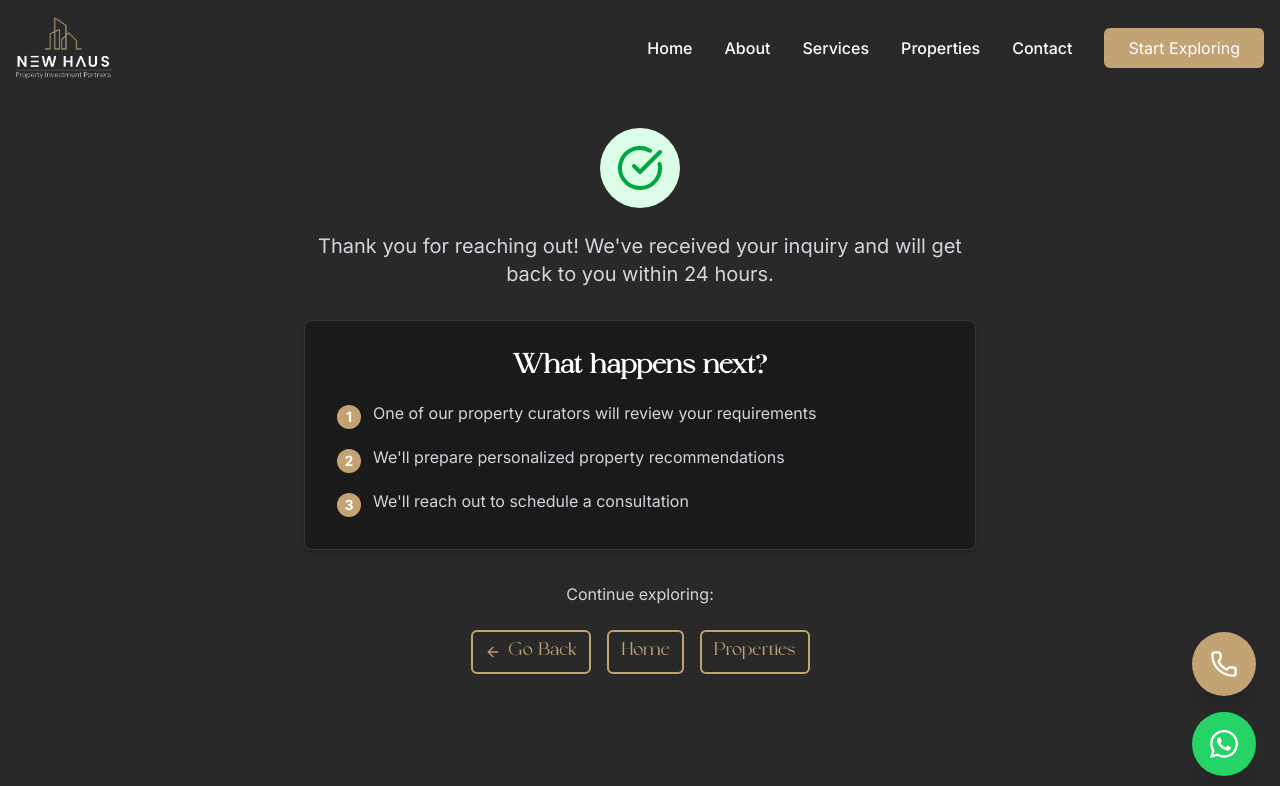
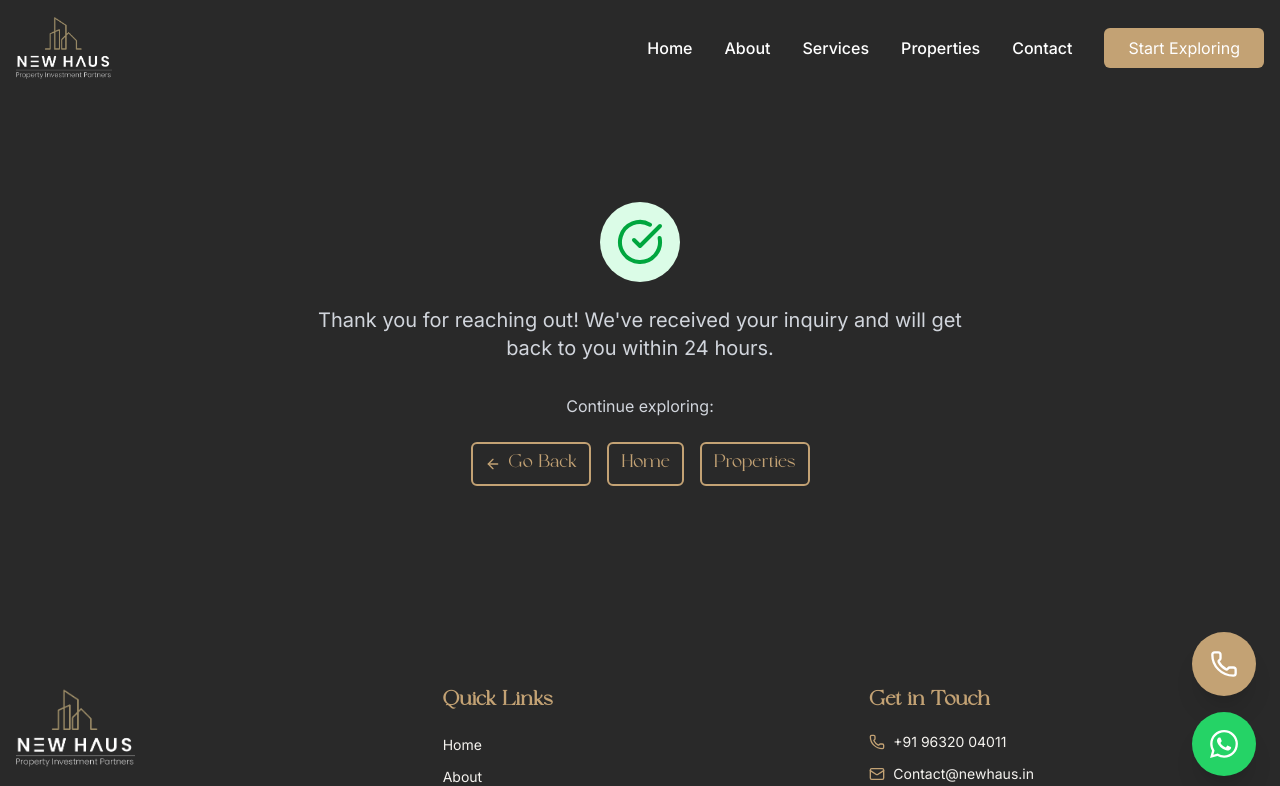
Before and after one commit to bconclub/newhaus, a React (Vite) app: page /thank-you in a window 1280 px wide. Shown: the top 786 px of the page. Built offline with nearby package versions, Linux system fonts and the light colour scheme.

Commit message:
Add animated checkmark to thank you page and remove 'What happens next' section, add form payload documentation

```diff
--- a/src/pages/ThankYou.jsx
+++ b/src/pages/ThankYou.jsx
@@ -43,49 +43,49 @@ const ThankYou = () => {
             transition={{ duration: 0.5 }}
             className="max-w-2xl mx-auto text-center"
           >
-            <div className="w-20 h-20 bg-green-100 rounded-full flex items-center justify-center mx-auto mb-6">
-              <CheckCircle className="w-12 h-12 text-green-600" />
-            </div>
+            {/* Animated Checkmark */}
+            <motion.div
+              initial={{ scale: 0, rotate: -180 }}
+              animate={{ scale: 1, rotate: 0 }}
+              transition={{
+                type: "spring",
+                stiffness: 200,
+                damping: 15,
+                duration: 0.6
+              }}
+              className="w-20 h-20 bg-green-100 rounded-full flex items-center justify-center mx-auto mb-6"
+            >
+              <motion.div
+                initial={{ scale: 0 }}
+                animate={{ scale: 1 }}
+                transition={{
+                  delay: 0.2,
+                  type: "spring",
+                  stiffness: 300,
+                  damping: 10
+                }}
+              >
+                <CheckCircle className="w-12 h-12 text-green-600" />
+              </motion.div>
+            </motion.div>
 
-            <p className="text-xl text-gray-300 mb-8">
+            <motion.p
+              initial={{ opacity: 0, y: 20 }}
+              animate={{ opacity: 1, y: 0 }}
+              transition={{ delay: 0.4, duration: 0.5 }}
+              className="text-xl text-gray-300 mb-8"
+            >
               {getFormMessage()}
-            </p>
+            </motion.p>
 
-            <div className="bg-nh-grey p-8 rounded-lg shadow-md mb-8 border border-nh-copper/20">
-              <h2 className="text-2xl font-heading font-bold text-white mb-4">
-                What happens next?
-              </h2>
-              <div className="text-left space-y-4">
-                <div className="flex items-start gap-3">
-                  <div className="w-6 h-6 bg-nh-copper rounded-full flex items-center justify-center flex-shrink-0 mt-1">
-                    <span className="text-white text-sm font-bold">1</span>
-                  </div>
-                  <p className="text-gray-300">
-                    One of our property curators will review your requirements
-                  </p>
-                </div>
-                <div className="flex items-start gap-3">
-                  <div className="w-6 h-6 bg-nh-copper rounded-full flex items-center justify-center flex-shrink-0 mt-1">
-                    <span className="text-white text-sm font-bold">2</span>
-                  </div>
-                  <p className="text-gray-300">
-                    We'll prepare personalized property recommendations
-                  </p>
-                </div>
-                <div className="flex items-start gap-3">
-                  <div className="w-6 h-6 bg-nh-copper rounded-full flex items-center justify-center flex-shrink-0 mt-1">
-                    <span className="text-white text-sm font-bold">3</span>
-                  </div>
-                  <p className="text-gray-300">
-                    We'll reach out to schedule a consultation
-                  </p>
-                </div>
-              </div>
-            </div>
-
-            <p className="text-gray-300 mb-6">
+            <motion.p
+              initial={{ opacity: 0 }}
+              animate={{ opacity: 1 }}
+              transition={{ delay: 0.6, duration: 0.5 }}
+              className="text-gray-300 mb-6"
+            >
               Continue exploring:
-            </p>
+            </motion.p>
 
             <div className="flex flex-wrap gap-4 justify-center">
               {/* Browser Back Button */}
```
Also changed, not shown: 1 other file (tests, documents, lock files or other folders).
